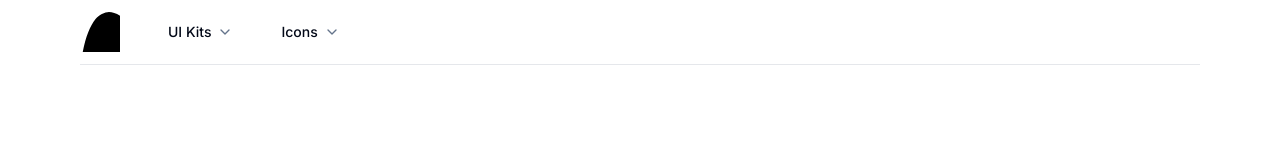
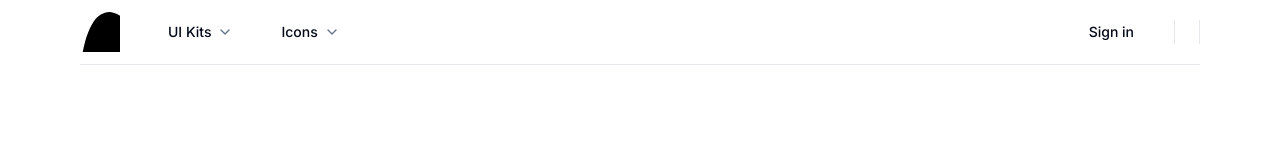
Before and after one commit to yugld/bytebay, a Next.js app: page / in a window 1280 px wide. Shown: the top 148 px of the page. Built offline with nearby package versions, Linux system fonts and the light colour scheme.

Commit message:
add user logic to navbar

```diff
--- a/src/components/Navbar.tsx
+++ b/src/components/Navbar.tsx
@@ -3,9 +3,12 @@
 import { Icons } from "./Icons";
 import NavItems from "./NavItems";
 import { cookies } from "next/headers";
+import { buttonVariants } from "./ui/button";
 
 const Navbar = async () => {
     const nextCookies = cookies();
+    //Change!
+    const user = null;
 
     return (
         <div className="bg-white sticky z-50 top-0 inset-x-0 h-16">
@@ -25,7 +28,39 @@
 
                             <div className="ml-auto flex items-center">
                                 <div className="hidden lg:flex lg:flex-1 lg:items-center lg:justify-end lg:space-x-6">
-                                    <div className="ml-4 flow-root lg:ml-6"></div>
+                                    {user ? null : (
+                                        <Link
+                                            href="/sign-in"
+                                            className={buttonVariants({
+                                                variant: "ghost",
+                                            })}
+                                        >
+                                            Sign in
+                                        </Link>
+                                    )}
+
+                                    {user ? null : (
+                                        <span
+                                            className="h-6 w-px bg-gray-200"
+                                            aria-hidden="true"
+                                        />
+                                    )}
+
+                                    {user ? (
+                                        <span
+                                            className="h-6 w-px bg-gray-200"
+                                            aria-hidden="true"
+                                        />
+                                    ) : null}
+
+                                    {user ? null : (
+                                        <div className="flex lg:ml-6">
+                                            <span
+                                                className="h-6 w-px bg-gray-200"
+                                                aria-hidden="true"
+                                            />
+                                        </div>
+                                    )}
                                 </div>
                             </div>
                         </div>
```
